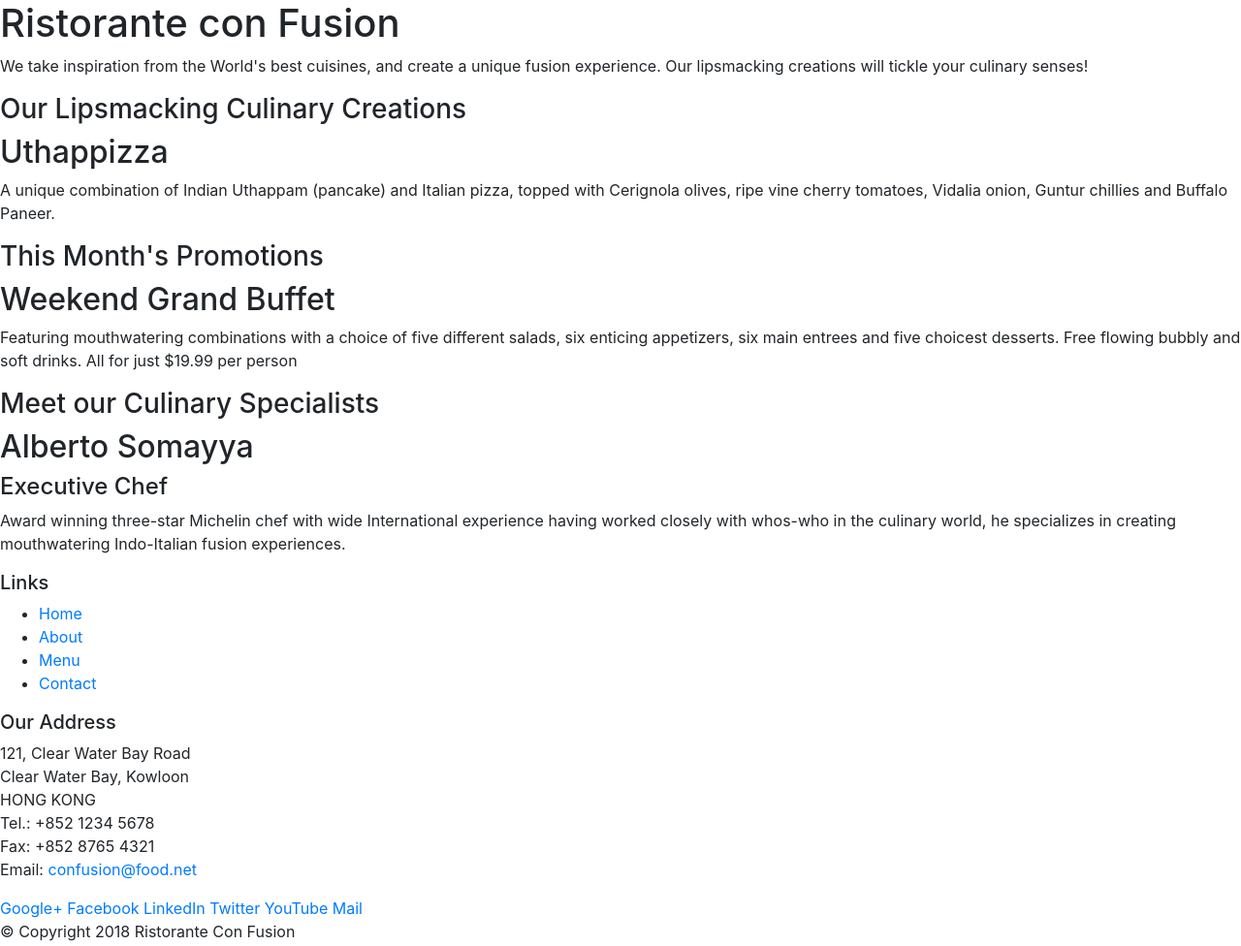
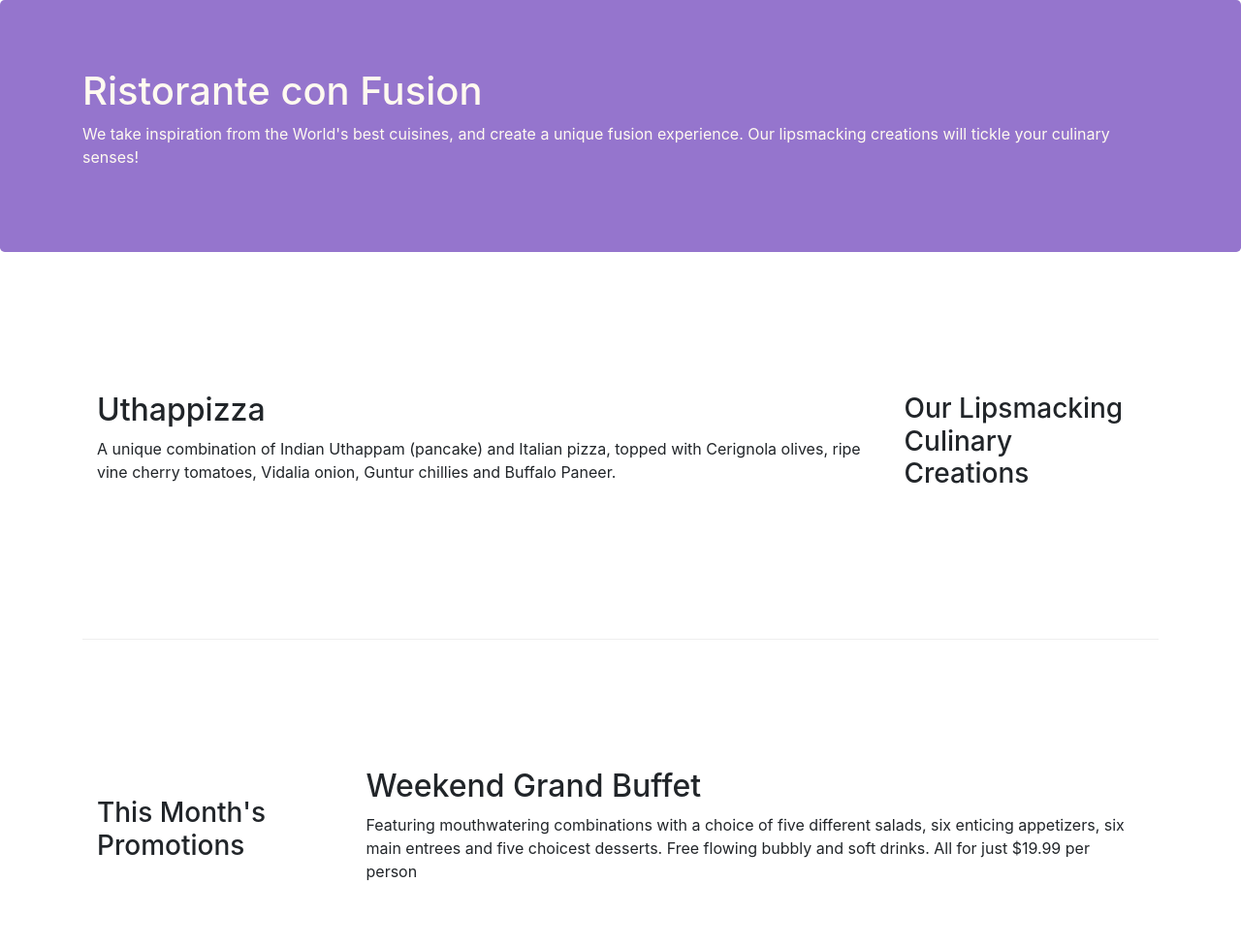
Before and after one commit to zohaib166/bootstrap-test, a website: page index.html in a window 1280 px wide. Shown: the top 976 px of the page at 97% size. Drawn offline with nearby package versions, Linux system fonts and the light colour scheme.

Commit message:
Bootstrap Exercise

```diff
--- /dev/null
+++ b/css/styles.css
@@ -0,0 +1,30 @@
+.row-header{
+    margin:0px auto;
+    padding:0px;
+}
+
+.row-content {
+    margin:0px auto;
+    padding: 50px 0px 50px 0px;
+    border-bottom: 1px ridge;
+    min-height:400px;
+}
+
+.footer{
+    background-color: #D1C4E9;
+    margin:0px auto;
+    padding: 20px 0px 20px 0px;
+}
+
+.jumbotron {
+    padding:70px 30px 70px 30px;
+    margin:0px auto;
+    background: #9575CD ;
+    color:floralwhite;
+}
+
+address{
+    font-size:80%;
+    margin:0px;
+    color:#0f0f0f;
+}
--- a/index.html
+++ b/index.html
@@ -9,14 +9,15 @@
 
     <!-- Bootstrap CSS -->
     <link rel="stylesheet" href="node_modules/bootstrap/dist/css/bootstrap.min.css">
+    <link rel="stylesheet" href="css/styles.css">
     <title>Ristorante Con Fusion</title>
 </head>
 
 <body>
 
-    <header>
-        <div>
-            <div>
+    <header class="jumbotron">
+        <div class="container">
+            <div class="row row-header">
                 <div>
                     <h1>Ristorante con Fusion</h1>
                     <p>We take inspiration from the World's best cuisines, and create a unique fusion experience. Our lipsmacking creations will tickle your culinary senses!</p>
@@ -27,33 +28,33 @@
         </div>
     </header>
 
-    <div>
-        <div>
-            <div>
+    <div class="container">
+        <div class="row row-content align-items-center">
+            <div class="col-12 col-sm-4 order-sm-last col-md-3">
                 <h3>Our Lipsmacking Culinary Creations</h3>
             </div>
-            <div>
+            <div class="col col-sm order-sm-first col-md">
                 <h2>Uthappizza</h2>
                 <p>A unique combination of Indian Uthappam (pancake) and Italian pizza, topped with Cerignola olives, ripe vine cherry tomatoes, Vidalia onion, Guntur chillies and Buffalo Paneer.</p>
             </div>
         </div>
 
 
-        <div>
-            <div>
+        <div class="row row-content align-items-center">
+            <div class="col-12 col-sm-4 col-md-3">
                 <h3>This Month's Promotions</h3>
             </div>
-            <div>
+            <div class="col col-sm col-md">
                 <h2>Weekend Grand Buffet</h2>
                 <p>Featuring mouthwatering combinations with a choice of five different salads, six enticing appetizers, six main entrees and five choicest desserts. Free flowing bubbly and soft drinks. All for just $19.99 per person </p>
             </div>
         </div>
 
-        <div>
-            <div>
+        <div class="row row-content align-items-center">
+            <div class="col-12 order-sm-last col-sm-4 col-md-3">
                 <h3>Meet our Culinary Specialists</h3>
             </div>
-            <div>
+            <div class="col col-sm order-sm-first col-md">
                 <h2>Alberto Somayya</h2>
                 <h4>Executive Chef</h4>
                 <p>Award winning three-star Michelin chef with wide International experience having worked closely with whos-who in the culinary world, he specializes in creating mouthwatering Indo-Italian fusion experiences. </p>
@@ -61,19 +62,19 @@
         </div>
     </div>
 
-    <footer>
-        <div>
-            <div>
-                <div>
+    <footer class="footer">
+        <div class="container">
+            <div class="row">
+                <div class="col-4 offset-1 col-sm-2">
                     <h5>Links</h5>
-                    <ul>
+                    <ul class="list-unstyled">
                         <li><a href="#">Home</a></li>
                         <li><a href="#">About</a></li>
                         <li><a href="#">Menu</a></li>
                         <li><a href="#">Contact</a></li>
                     </ul>
                 </div>
-                <div>
+                <div class="col-7 col-sm-5">
                     <h5>Our Address</h5>
                     <address>
 		              121, Clear Water Bay Road<br>
@@ -84,8 +85,8 @@
 		              Email: <a href="mailto:confusion@food.net">confusion@food.net</a>
 		           </address>
                 </div>
-                <div>
-                    <div>
+                <div class="row text-center">
+                    <div class="col-12 col-sm-4 align-self-center">
                         <a href="http://google.com/+">Google+</a>
                         <a href="http://www.facebook.com/profile.php?id=">Facebook</a>
                         <a href="http://www.linkedin.com/in/">LinkedIn</a>
@@ -95,8 +96,8 @@
                     </div>
                 </div>
            </div>
-           <div>
-                <div>
+           <div class="row justify-content-center">
+                <div class="col-auto">
                     <p>© Copyright 2018 Ristorante Con Fusion</p>
                 </div>
            </div>
```
Also changed, not shown: 1 other file.
